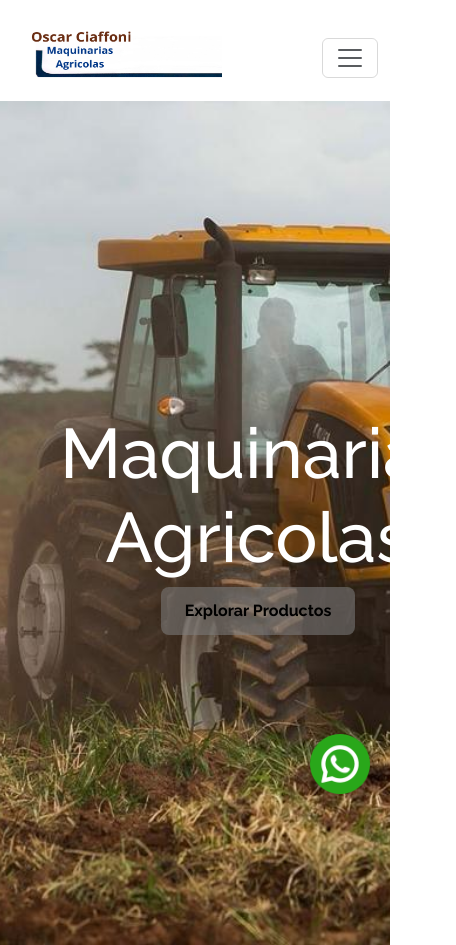
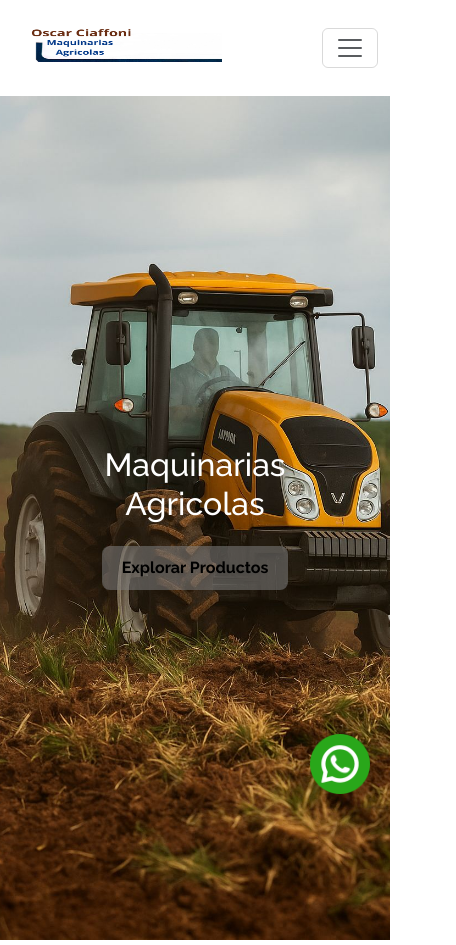
Before and after one commit to violetaciaffoni0/sitio-maquinarias-coderhouse, a website: page index.html in a window 390 px wide. Shown: the top 945 px of the page, 456 px wide, since content can reach past the window. Drawn offline with nearby package versions, Linux system fonts and the light colour scheme.

Commit message:
correcciones

```diff
--- a/css/style.css
+++ b/css/style.css
@@ -67,7 +67,7 @@ header {
 }
 
 .navbar-brand img {
-  height: 70px;
+  height: 50px;
   width: 200px;
   margin: 10px;
 
@@ -602,6 +602,111 @@ footer i:hover {
 /*! -------------------- MEDIA QUERY-------------------- */
 
 /* MacBook Pro 13'' (1280px) */
+/*@media screen and (max-width: 1280px) {
+  .nav-principal a {
+    font-size: 20px;
+  }
+
+  .logoo {
+    height: 110px;
+  }
+
+  .tarjeta-producto,
+  .producto {
+    width: 230px;
+  }
+
+  .titulo-principal-main,
+  .titulo-sobre-nosotros,
+  .titulo-marcas {
+    font-size: 28px;
+  }
+
+  .parrafo {
+    font-size: 28px;
+  }
+
+  .iconos-redes img {
+    width: 50px;
+    height: 50px;
+  }
+}
+
+/* Tablets (768px) */
+/*@media screen and (max-width: 768px) {
+  /*.header { flex-direction: column;}*/
+
+  /*.logoo {
+    height: 110px;
+  }
+
+  .nav-principal a {
+    font-size: 20px;
+  }
+
+  .producto,
+  .tarjeta-producto {
+    width: 100%;
+    max-width: 300px;
+  }
+
+  .grid-galeria-marcas {
+    grid-template-columns: repeat(1, 1fr);
+    grid-auto-rows: 220px;
+  }
+
+  .grid-galeria {
+    grid-template-columns: repeat(1, 1fr);
+    grid-auto-rows: 220px;
+  }
+}
+
+/* Celulares grandes (480px) */
+/*@media screen and (max-width: 480px) {
+  .nav-principal a {
+    font-size: 20px;
+    flex-direction: column;
+  }
+
+  .logoo {
+    height: 90px;
+  }
+
+  .titulo-principal-main,
+  .titulo-sobre-nosotros {
+    font-size: 24px;
+  }
+}
+
+/* Celulares pequeños (350px) */
+/*@media screen and (max-width: 350px) {
+  .nav-principal a {
+    font-size: 20px;
+    flex-direction: column;
+  }
+
+  .titulo-principal-main,
+  .titulo-sobre-nosotros {
+    font-size: 20px;
+  }
+
+}
+
+@media screen and (max-width:350px) {
+  .grid-galeria {
+    grid-template-columns: repeat(1, 1fr);
+    grid-auto-rows: 220px;
+  }
+
+  .grid-item {
+    grid-column: span 1;
+    grid-row: span 1;
+  }
+}*/
+
+/*! -------------------- MEDIA QUERIES CORREGIDAS -------------------- */
+
+/* MacBook Pro 13'' (1280px) */
 @media screen and (max-width: 1280px) {
   .nav-principal a {
     font-size: 20px;
@@ -634,14 +739,16 @@ footer i:hover {
 
 /* Tablets (768px) */
 @media screen and (max-width: 768px) {
-  /*.header { flex-direction: column;}*/
+  nav.navbar {
+    background-color: white; /* ✅ CORREGIDO: fondo blanco en mobile */
+  }
 
   .logoo {
-    height: 110px;
+    height: 100px;
   }
 
   .nav-principal a {
-    font-size: 20px;
+    font-size: 18px;
   }
 
   .producto,
@@ -650,22 +757,43 @@ footer i:hover {
     max-width: 300px;
   }
 
-  .grid-galeria-marcas {
+  .grid-galeria-marcas,
+  .grid-galeria {
     grid-template-columns: repeat(1, 1fr);
     grid-auto-rows: 220px;
   }
+  .principal-index {
+    background-image: url(../img/index-mobiles.jpeg);
+    /*flex-direction: column;*/
+    justify-content: center;
+    align-items: center;
+    text-align: center;
+    background-position: center;
+    background-attachment: scroll;
+    padding: 20px;
 
-  .grid-galeria {
-    grid-template-columns: repeat(1, 1fr);
-    grid-auto-rows: 220px;
+  }
+
+  .contenido-principal-index h1 {
+    font-size: 2rem;
+  }
+
+  .boton-principal-index {
+    margin-top: 15px;
+    font-size: 1rem;
+    padding: 10px 20px;
   }
 }
 
 /* Celulares grandes (480px) */
 @media screen and (max-width: 480px) {
+  .nav-principal {
+    flex-direction: column;
+    align-items: center;
+  }
+
   .nav-principal a {
-    font-size: 20px;
-    flex-direction: column;
+    font-size: 18px;
   }
 
   .logoo {
@@ -681,8 +809,7 @@ footer i:hover {
 /* Celulares pequeños (350px) */
 @media screen and (max-width: 350px) {
   .nav-principal a {
-    font-size: 20px;
-    flex-direction: column;
+    font-size: 16px;
   }
 
   .titulo-principal-main,
@@ -690,9 +817,6 @@ footer i:hover {
     font-size: 20px;
   }
 
-}
-
-@media screen and (max-width:350px) {
   .grid-galeria {
     grid-template-columns: repeat(1, 1fr);
     grid-auto-rows: 220px;
```
Also changed, not shown: img/index-mobiles.jpeg (added), scss/_variables.scss (renamed from scss/variables.scss).
